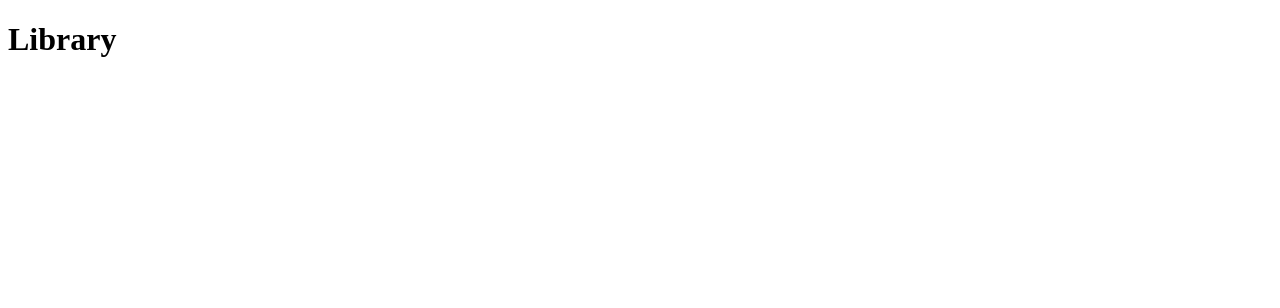
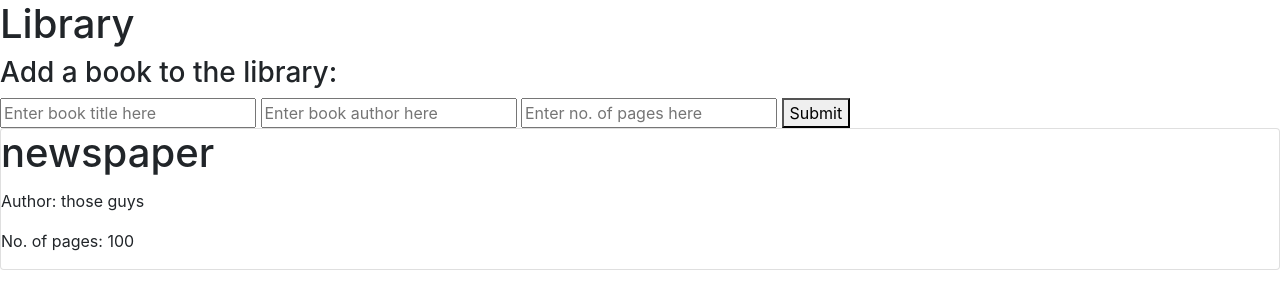
Before and after one commit to evaveskova/library, a plain HTML site: page index.html in a window 1280 px wide. Drawn offline with nearby package versions, Linux system fonts and the light colour scheme.

Commit message:
Create render function

```diff
--- /dev/null
+++ b/app.js
@@ -0,0 +1,51 @@
+debugger;
+
+let myLibrary = [{title: "newspaper", author: "those guys", pages: 100}];
+
+class Book {
+  constructor(title, author, pages) {
+    this.title = title;
+    this.author = author;
+    this.pages = pages;
+  }
+}
+
+// var bookForm = document.forms['book-form'];
+var bookTitle = document.getElementsByClassName("title").value;
+var bookAuthor = document.getElementsByClassName('author').value;
+var bookPages = document.getElementsByClassName('pages').value;
+
+var addToLibrary = (title, author, pages) => {
+  title = bookTitle;
+  author = bookAuthor;
+  pages = bookPages;
+
+  let obj = new Book(title, author, pages);
+  return myLibrary.push(obj);
+}
+
+var render = (array) => {
+
+  array.forEach(book => {
+    var div = document.createElement('div');
+    div.classList.add('card');
+
+    var heading = document.createElement("h1");
+    heading.classList.add("card-title");
+    heading.textContent = book.title;
+    div.appendChild(heading);
+
+    var writer = document.createElement("p");
+    writer.textContent = "Author: " + book.author;
+    div.appendChild(writer);
+
+    var pgNo = document.createElement("p");
+    pgNo.textContent = "No. of pages: " + book.pages;
+    div.appendChild(pgNo);
+
+    var area = document.getElementById("book-area");
+    area.appendChild(div);
+  })
+}
+
+render(myLibrary);
--- a/index.html
+++ b/index.html
@@ -1,12 +1,36 @@
 <!DOCTYPE html>
 <html lang="en" dir="ltr">
   <head>
-    <meta charset="utf-8">
+    <meta charset="utf-8" />
     <title>Library</title>
-    <link rel="stylesheet" href="style.css">
+    <link rel="stylesheet" href="style.css" />
+    <link
+      rel="stylesheet"
+      href="https://stackpath.bootstrapcdn.com/bootstrap/4.4.1/css/bootstrap.min.css"
+      integrity="sha384-Vkoo8x4CGsO3+Hhxv8T/Q5PaXtkKtu6ug5TOeNV6gBiFeWPGFN9MuhOf23Q9Ifjh"
+      crossorigin="anonymous"
+    />
   </head>
   <body>
-    <script src="index.js"></script>
     <h1>Library</h1>
+    <div>
+      <h3>Add a book to the library:</h3>
+      <form id="book-form">
+        <input type="text" class="title" placeholder="Enter book title here" />
+        <input
+          type="text"
+          class="author"
+          placeholder="Enter book author here"
+        />
+        <input
+          type="text"
+          class="pages"
+          placeholder="Enter no. of pages here"
+        />
+        <button>Submit</button>
+      </form>
+    </div>
+    <div id="book-area"></div>
+    <script src="app.js"></script>
   </body>
 </html>
--- a/index.js
+++ /dev/null
@@ -1,14 +0,0 @@
-let myLibrary = [];
-
-class Book {
-  constructor(title, author, pages) {
-    this.title = title;
-    this.author = author;
-    this.pages = pages;
-  }
-}
-
-var addToLibrary = (title, author, pages) => {
-  let obj = new Book(title, author, pages);
-  return myLibrary.push(obj);
-}
```
